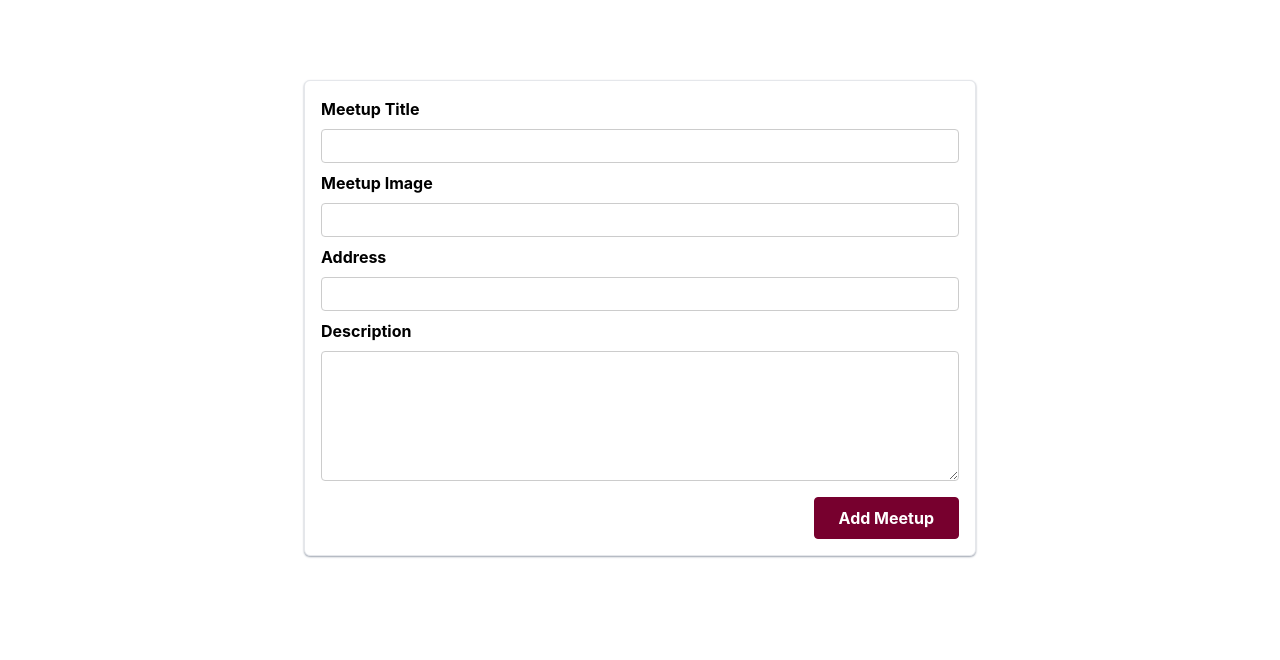
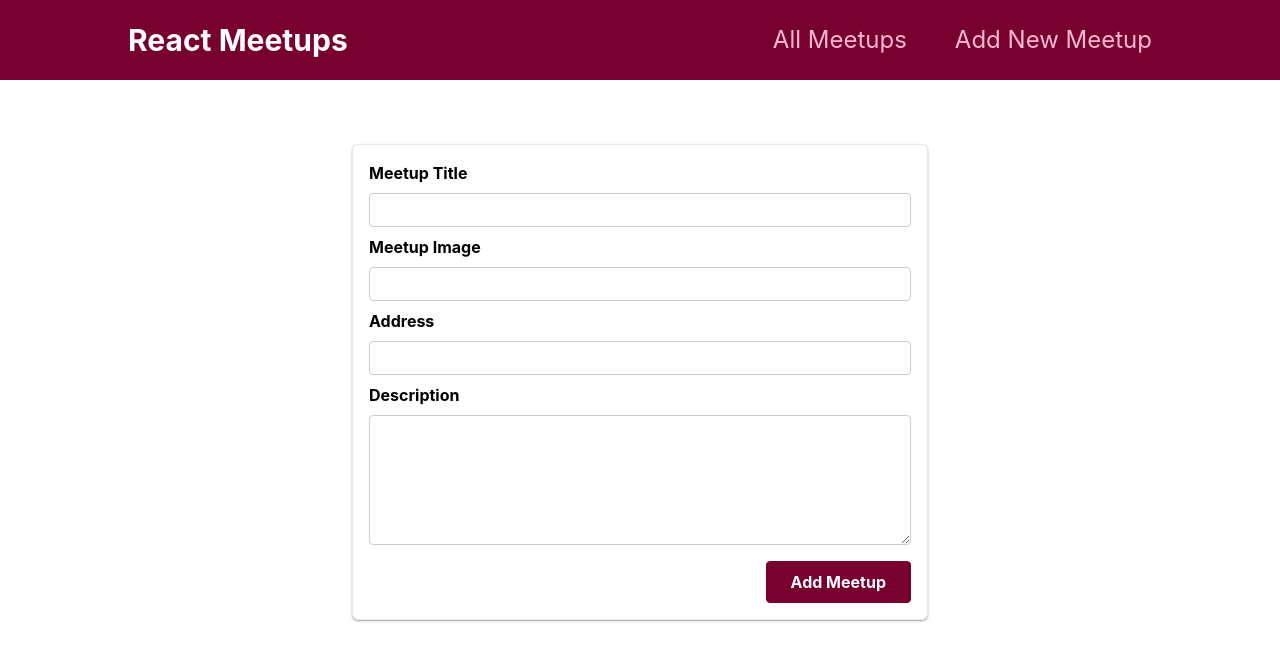
Before and after one commit to tagbochinedu/Meetups, a Next.js app: page /new-meetup in a window 1280 px wide. Shown: the top 660 px of the page. Built offline with nearby package versions, Linux system fonts and the light colour scheme.

Commit message:
tailwind transitin cpmplete

```diff
--- a/components/layout/MainNavigation.js
+++ b/components/layout/MainNavigation.js
@@ -1,4 +1,4 @@
-
+import Link from 'next/link'
 
 function MainNavigation() {
   return (
@@ -6,18 +6,18 @@ function MainNavigation() {
       <div className="text-3xl text-white font-bold">React Meetups</div>
       <nav>
         <ul className="m-0 p-0 flex items-baseline list-none">
-          <li className="ml-12">
+          <li className="ml-12 text-[#fcb8d2] text-2xl hover:text-white active:text-white">
             <Link
-              to="/"
-              className="text-2xl text-[#fcb8d2] no-underline hover:white active:white"
+              href="/"
+              className="no-underline"
             >
               All Meetups
             </Link>
           </li>
-          <li className="ml-12">
+          <li className="ml-12 text-[#fcb8d2] text-2xl hover:text-white active:text-white">
             <Link
-              to="/new-meetup"
-              className="text-2xl text-[#fcb8d2] no-underline hover:white active:white"
+              href="/new-meetup"
+              className="no-underline"
             >
               Add New Meetup
             </Link>
--- a/components/meetups/MeetupItem.js
+++ b/components/meetups/MeetupItem.js
@@ -1,10 +1,18 @@
+import {useRouter} from "next/router";
 import Card from "../ui/Card";
 
 function MeetupItem(props) {
+const router = useRouter()
+
+const detailsPageHandler = ()=>{
+  router.push(`/${props.id}`)
+}
+
+
   return (
-    <li className="my-4 mx-auto max-w-2xl">
+    <li className="my-4 mx-auto max-w-xl">
       <Card>
-        <div className="w-full h-80 overflow-hidden rounded-md">
+        <div className="w-full h-80 overflow-hidden rounded-t-md ">
           <img src={props.image} alt={props.title} className="object-cover" />
         </div>
         <div className="text-center">
@@ -12,7 +20,10 @@ function MeetupItem(props) {
           <address>{props.address}</address>
         </div>
         <div className="p-6 text-center">
-          <button className="font-inherit cursor-pointer text-[#77002e] border border-solid border-[#77002e] bg-transparent py-2 px-6 rounded hover:bg-[#ffe2ed] active:bg-[#ffe2ed]">
+          <button
+            className="font-inherit cursor-pointer text-[#77002e] border border-solid border-[#77002e] bg-transparent py-2 px-6 rounded hover:bg-[#ffe2ed] active:bg-[#ffe2ed]"
+            onClick={detailsPageHandler}
+          >
             Show Details
           </button>
         </div>
--- a/components/meetups/NewMeetupForm.js
+++ b/components/meetups/NewMeetupForm.js
@@ -28,7 +28,7 @@ function NewMeetupForm(props) {
   }
 
   return (
-    <Card className="max-w-2xl mx-auto mt-20">
+    <Card className="max-w-xl mx-auto mt-16">
       <form className="p-4" onSubmit={submitHandler}>
         <div className="mb-2">
           <label htmlFor="title" className="block font-bold mb-2">
--- a/pages/[meetupId]/index.js
+++ b/pages/[meetupId]/index.js
@@ -0,0 +1,14 @@
+const MeetUpDetails = () => {
+  return (
+    <section className='max-w-2xl'>
+      <img src="hello" alt="bye" className='' />
+      <div>
+        <h3></h3>
+        <h4></h4>
+        <p></p>
+      </div>
+    </section>
+  );
+};
+
+export default MeetUpDetails;
--- a/pages/_app.js
+++ b/pages/_app.js
@@ -1,7 +1,12 @@
-import '../styles/globals.css'
+import "../styles/globals.css";
+import Layout from "../components/layout/Layout";
 
 function MyApp({ Component, pageProps }) {
-  return <Component {...pageProps} />
+  return (
+    <Layout>
+      <Component {...pageProps} />
+    </Layout>
+  );
 }
 
-export default MyApp
+export default MyApp;
--- a/pages/index.js
+++ b/pages/index.js
@@ -1,6 +1,8 @@
+import { useEffect, useState } from "react";
 import MeetupList from "../components/meetups/MeetupList";
 
 const Home = () => {
+  const [loadedData, setLoadedData] = useState([]);
   const DUMMY_DATA = [
     {
       id: "m1",
@@ -9,7 +11,8 @@ const Home = () => {
         "https://www.planetware.com/wpimages/2019/09/seychelles-in-pictures-most-beautiful-places-to-visit-snorkeling-seychelles.jpg",
       address: "No 12 Seychelles Str, Seychelles",
       description: "Let's Go Swimming",
-    },{
+    },
+    {
       id: "m2",
       title: "Mountain Climbing in Nepal",
       image:
@@ -20,14 +23,16 @@ const Home = () => {
     {
       id: "m3",
       title: "Sky Diving in Morocco",
-      image:
-        "https://oklahomaskydiving.com/wp-content/uploads/IMG_1166-1.jpg",
+      image: "https://oklahomaskydiving.com/wp-content/uploads/IMG_1166-1.jpg",
       address: "No 12 Morocco Str, Morocco",
       description: "Let's Go Sky Diving",
     },
+  ];
+  useEffect(() => {
+    setLoadedData(DUMMY_DATA);
+  }, []);
 
-  ];
-  return (<MeetupList meetups={DUMMY_DATA}/>);
+  return <MeetupList meetups={loadedData} />;
 };
 
 export default Home;
```
